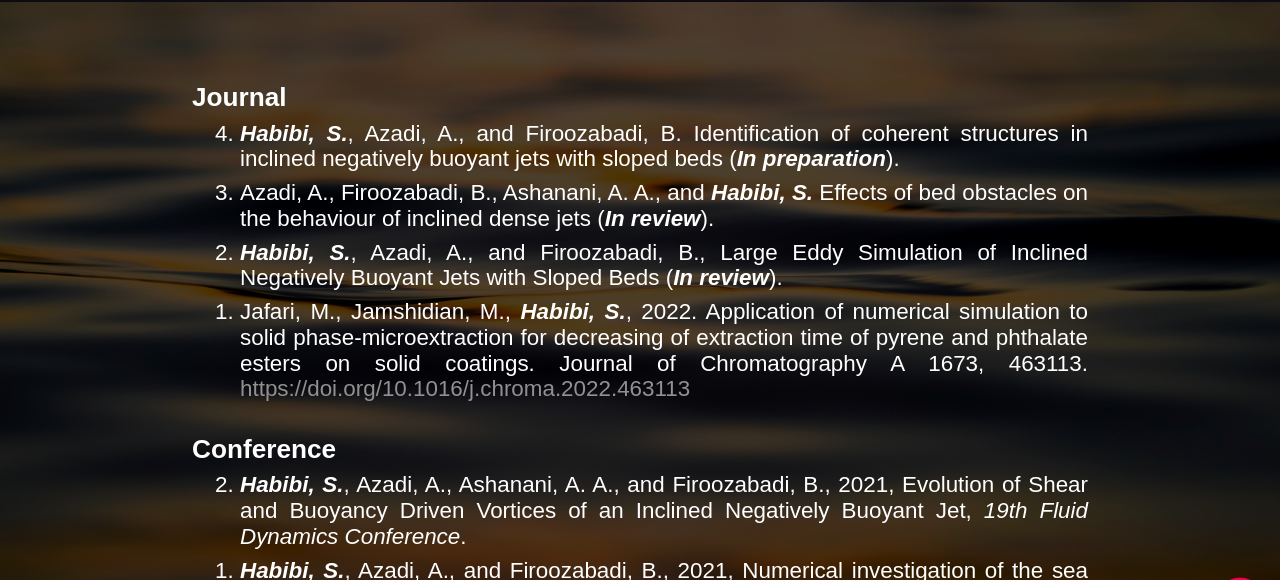
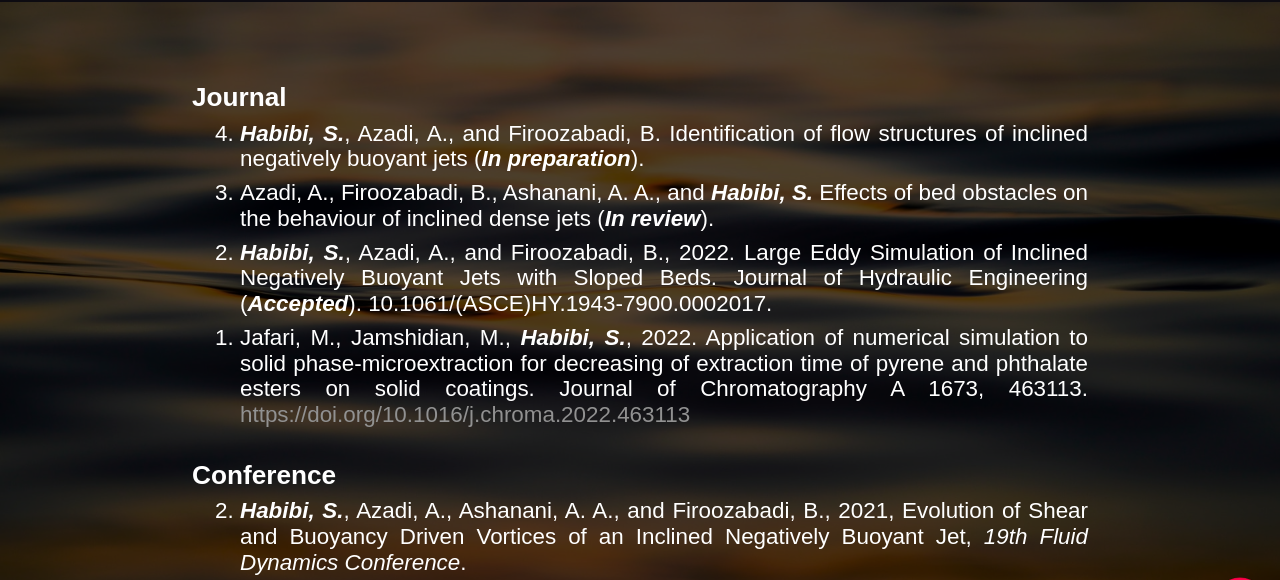
Before and after one commit to ShayanHBI/ShayanHBI.github.io, a plain HTML site: page Publications/publications.html in a window 1280 px wide. Shown: the part 159-739 px from the top of the page. Drawn offline with Linux system fonts and the light colour scheme.

Commit message:
update journal & cv

```diff
--- a/Publications/publications.html
+++ b/Publications/publications.html
@@ -38,14 +38,13 @@
             <h3>Journal</h3>
             <ol reversed>
                 <li>
-                    <em>Habibi, S.</em>, Azadi, A., and Firoozabadi, B. Identification of coherent structures in inclined negatively buoyant jets with sloped beds (<em>In preparation</em>).
+                    <em>Habibi, S.</em>, Azadi, A., and Firoozabadi, B. Identification of flow structures of inclined negatively buoyant jets (<em>In preparation</em>).
                 </li>
                 <li>
                     Azadi, A., Firoozabadi, B., Ashanani, A. A., and <em>Habibi, S.</em> Effects of bed obstacles on the behaviour of inclined dense jets (<em>In review</em>).
                 </li>
                 <li>
-                    <em>Habibi, S.</em>, Azadi, A., and Firoozabadi, B., Large Eddy Simulation of Inclined Negatively Buoyant Jets with Sloped Beds (<em>In review</em>).
-                </li>
+                    <em>Habibi, S.</em>, Azadi, A., and Firoozabadi, B., 2022. Large Eddy Simulation of Inclined Negatively Buoyant Jets with Sloped Beds. Journal of Hydraulic Engineering (<em>Accepted</em>). 10.1061/(ASCE)HY.1943-7900.0002017.</li>
                 <li>
                     Jafari, M., Jamshidian, M., <em>Habibi, S.</em>, 2022. Application of numerical simulation to solid phase-microextraction for decreasing of extraction time of pyrene and phthalate esters on solid coatings. Journal of Chromatography A 1673, 463113. <a href="https://doi.org/10.1016/j.chroma.2022.463113" target="_blank">https://doi.org/10.1016/j.chroma.2022.463113</a>
                 </li>
```
Also changed, not shown: 1 other file.
